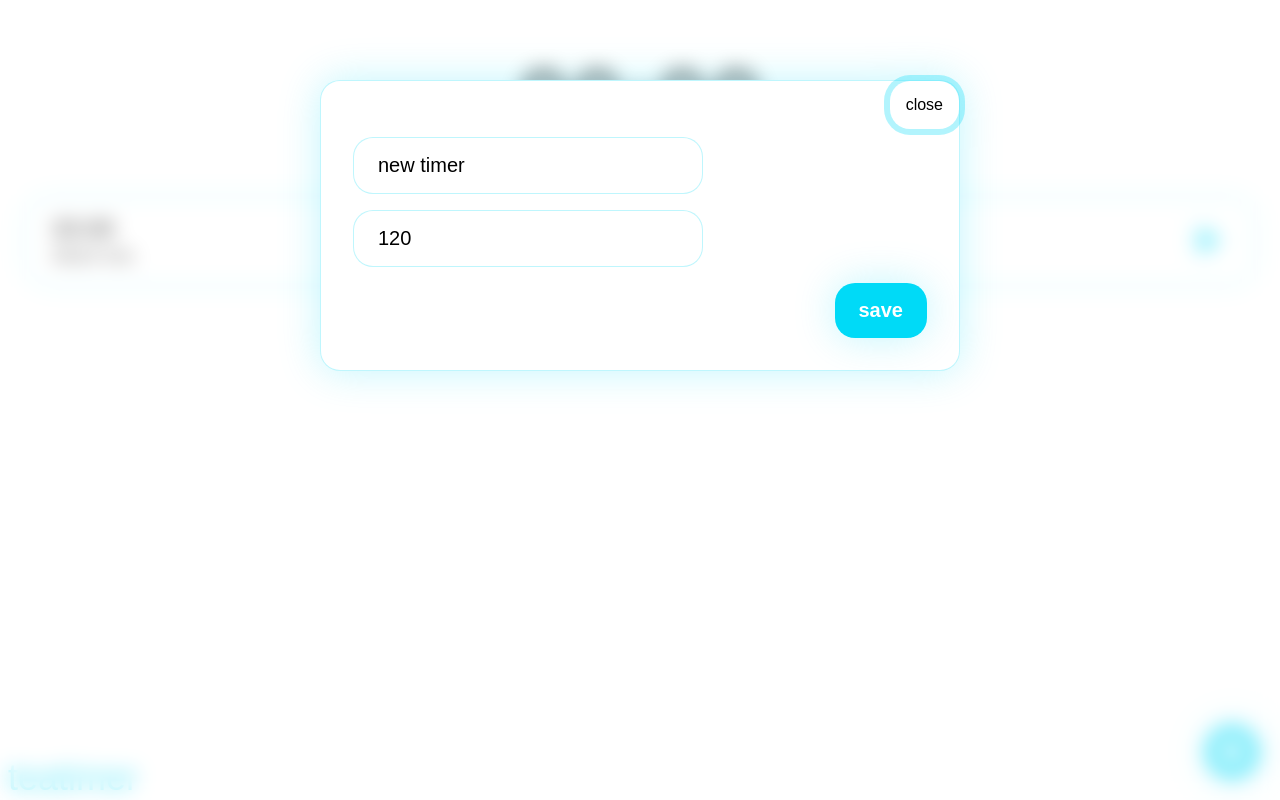
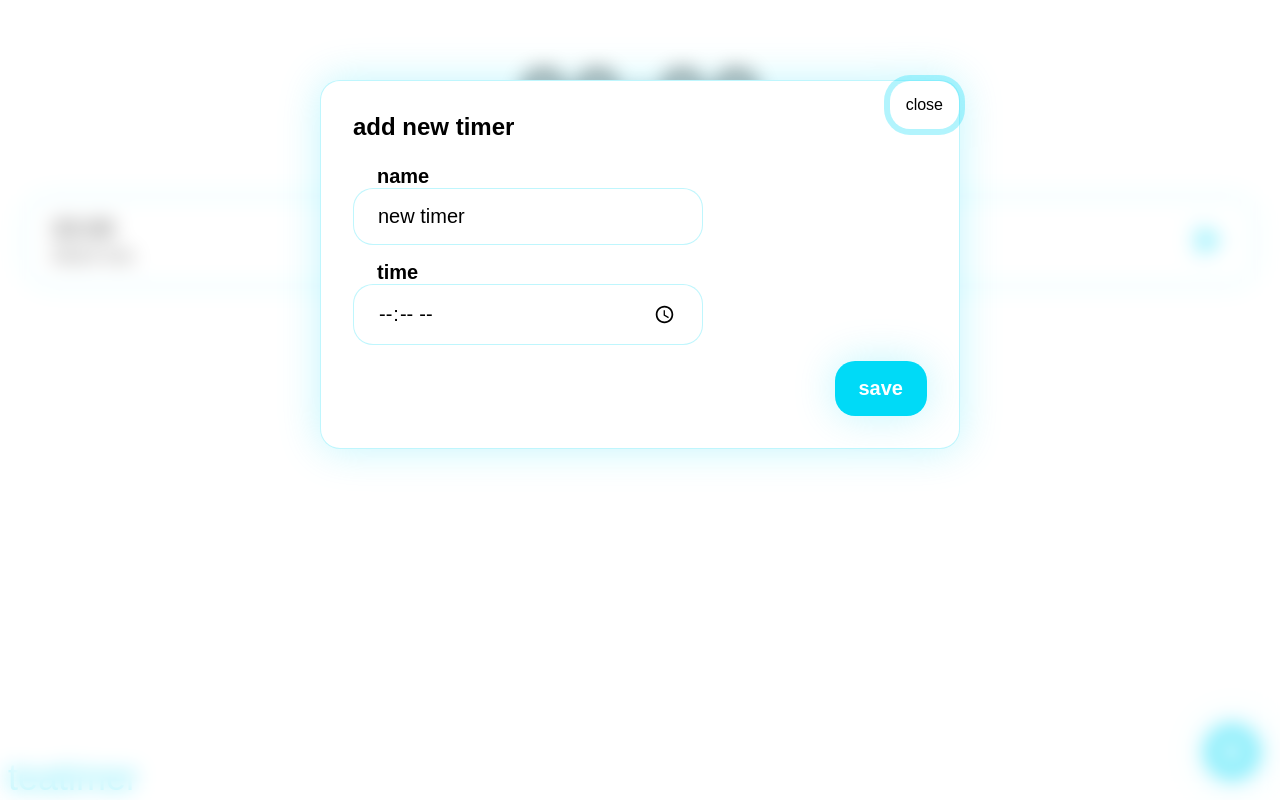
Before and after one commit to jbreneman/teatimer-v2, a React (Create React App) app: page / in a window 1280 px wide. Both pictures are taken after a click on the button "add new timer". Built offline with nearby package versions, Linux system fonts and the light colour scheme.

Commit message:
add labels

```diff
--- a/src/components/app/NewTimerDialog.tsx
+++ b/src/components/app/NewTimerDialog.tsx
@@ -7,6 +7,8 @@ import { Input } from '../interaction/Input';
 import VisuallyHidden from '@reach/visually-hidden';
 import { Button } from '../interaction/Button';
 import { v4 } from 'uuid';
+import { Text } from '../text/Text';
+import { Label } from '../text/Label';
 
 const styles = {
     form: css`
@@ -40,6 +42,9 @@ export const NewTimerDialog = ({
 
     return (
         <Dialog isOpen={isOpen} close={close}>
+            <Text tag="h2" size={500}>
+                Add new timer
+            </Text>
             <form
                 css={styles.form}
                 onSubmit={(e) => {
@@ -47,20 +52,17 @@ export const NewTimerDialog = ({
                     return onSubmit({ label: name, seconds: time, uuid: v4() });
                 }}
             >
-                <label htmlFor="value">
-                    <VisuallyHidden>Timer name</VisuallyHidden>
-                </label>
+                <Label htmlFor="value">name</Label>
                 <Input
                     css={styles.input}
                     id="value"
                     value={name}
                     onChange={(e) => setName(e.target.value)}
                 />
-                <label htmlFor="time">
-                    <VisuallyHidden>Time</VisuallyHidden>
-                </label>
+                <Label htmlFor="time">Time</Label>
                 <Input
                     css={styles.input}
+                    type="time"
                     id="time"
                     value={time.toString()}
                     onChange={(e) => setTime(+e.target.value)}
--- a/src/components/interaction/Input.tsx
+++ b/src/components/interaction/Input.tsx
@@ -34,12 +34,14 @@ interface InputProps {
      * Optional click handler
      */
     onChange?: (e: any) => void;
-    [x: string]: any;
 }
 
 /**
  * Primary UI component for user input
  */
-export const Input = ({ type = 'text', ...props }: InputProps) => {
+export const Input = ({
+    type = 'text',
+    ...props
+}: InputProps & React.HTMLProps<HTMLInputElement>) => {
     return <input type={type} css={styles} {...props} />;
 };
--- /dev/null
+++ b/src/components/text/Label.tsx
@@ -0,0 +1,34 @@
+/** @jsxRuntime classic /
+/** @jsx jsx */
+import { css, jsx } from '@emotion/react';
+import React from 'react';
+
+const styles = css`
+    margin: 0;
+    padding: 0;
+    text-transform: lowercase;
+    font-size: 1.25rem;
+    font-weight: 700;
+    margin-left: var(--spacing-500);
+`;
+
+interface LabelProps {
+    /**
+     * Card contents
+     */
+    children: React.ReactNode;
+}
+
+/**
+ * Renders text more easily.
+ */
+export const Label = ({
+    children,
+    ...props
+}: LabelProps & React.HTMLProps<HTMLLabelElement>) => {
+    return (
+        <label css={styles} {...props}>
+            {children}
+        </label>
+    );
+};
```
